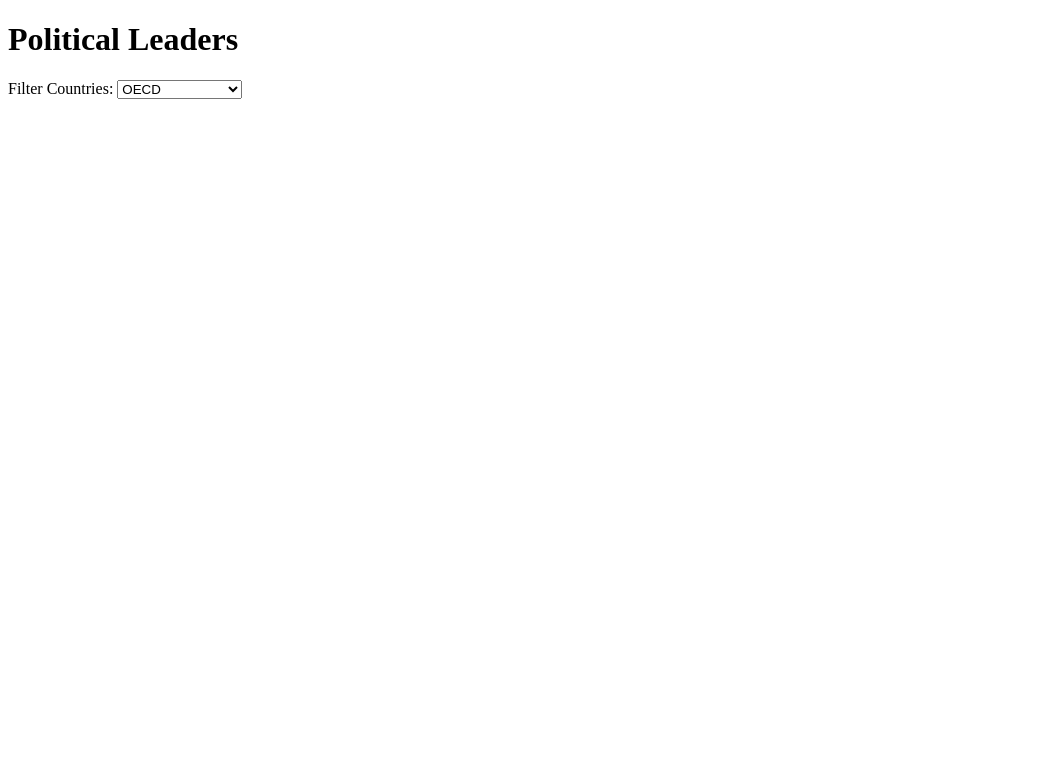
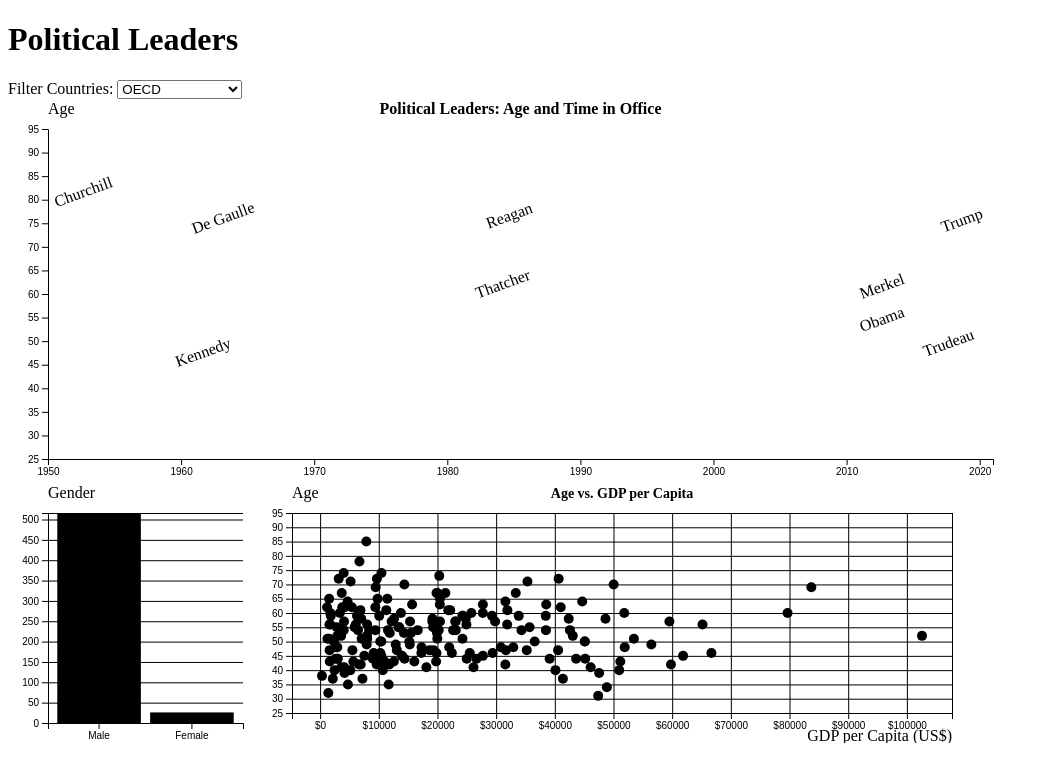
Before and after one commit to DEPT-CCOM-UPRRP/assignment-p2-WeGoBuy, a plain HTML site: page index.html in a window 1280 px wide. Shown: the whole page, without its empty margins (0-1049 px from the left). Drawn offline with Linux system fonts and the light colour scheme.

Commit message:
[FINAL] index.html

```diff
--- a/index.html
+++ b/index.html
@@ -18,6 +18,15 @@
     </select>
 
     <!-- todo: add visualizations -->
+      <div class="visualization-container">
+        <div class="vis-row">
+            <svg id="lexis-chart"></svg>
+        </div>
+        <div class="vis-row">
+            <svg id="bar-chart"></svg>
+            <svg id="scatter-plot"></svg>
+        </div>
+    </div>
 
     <script src="js/d3.v6.min.js"></script>
     <script src="js/lexisChart.js"></script>
```
